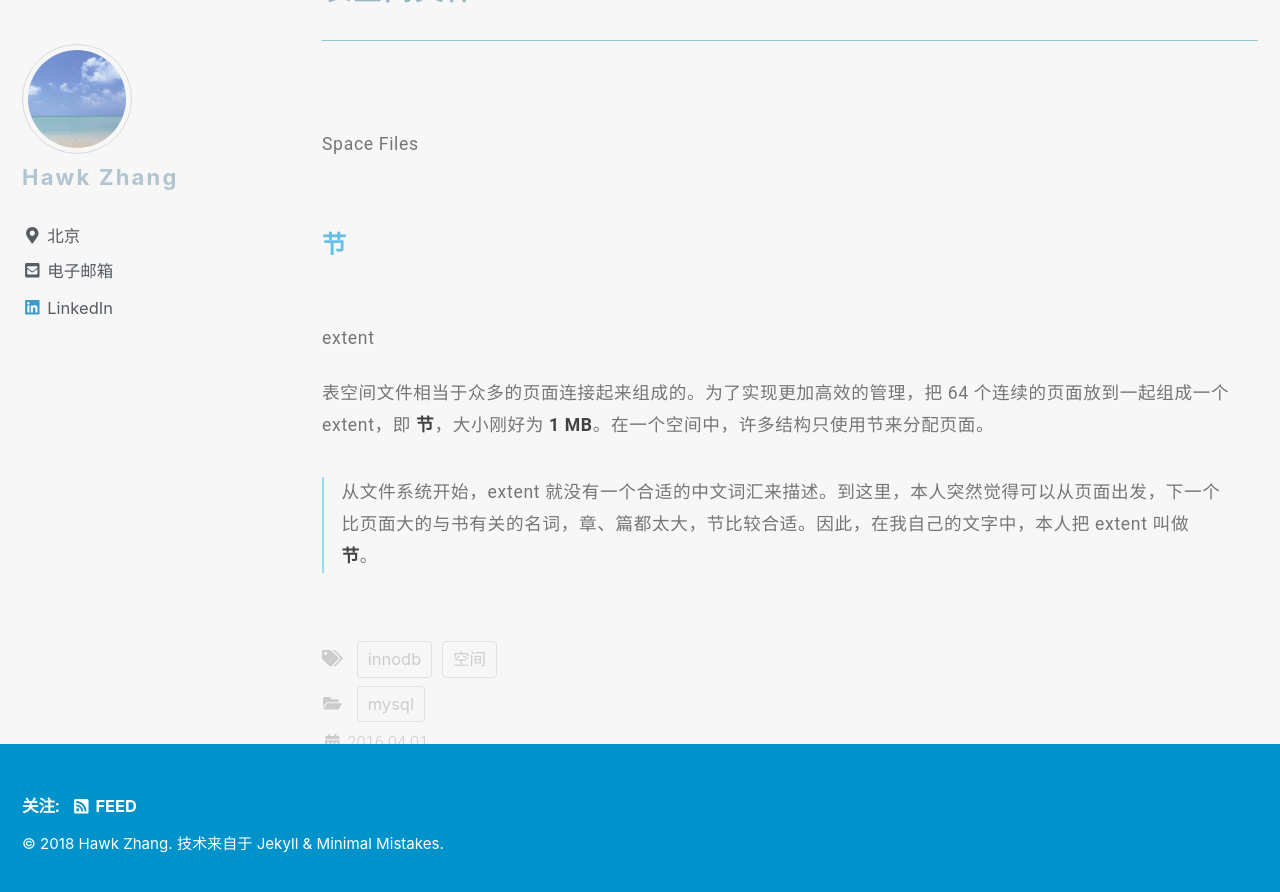
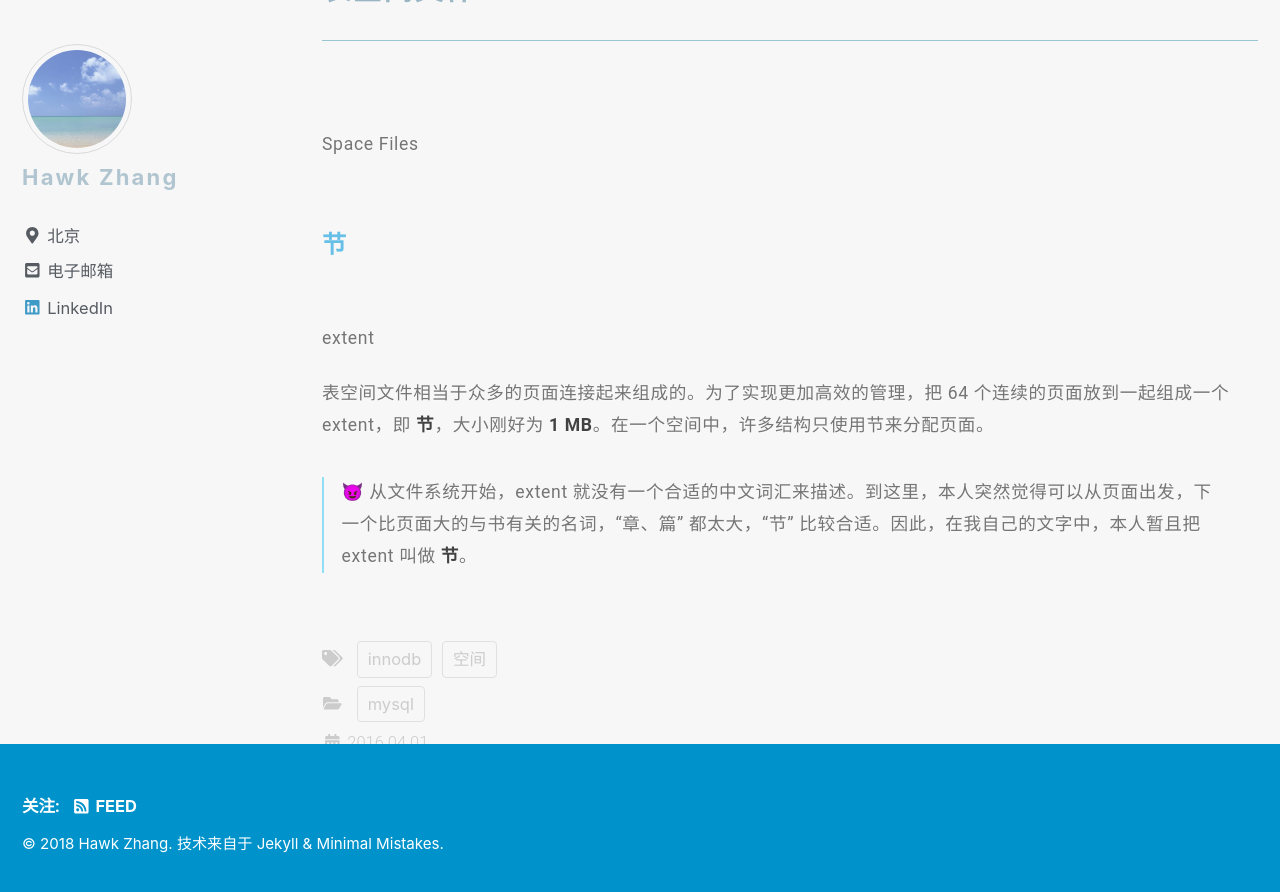
Before and after one commit to narru888/linotes_note, a Jekyll site: the page built from _posts/mysql/2016-04-01-innodb.struc.md, in a window 1280 px wide and 900 px high, scrolled down 7745 px. Shown: the top 892 px of the window. Built offline with Jekyll 4.4.1, drawn with Linux system fonts in a browser that asks for light colours; nearby versions of some CDN libraries; a script that is not in the unit is left out.

Commit message:
update on 2018-08-21 12:00:01 CST

```diff
--- a/_posts/mysql/2016-04-01-innodb.struc.md
+++ b/_posts/mysql/2016-04-01-innodb.struc.md
@@ -273,4 +273,4 @@ extent
 
 表空间文件相当于众多的页面连接起来组成的。为了实现更加高效的管理，把 64 个连续的页面放到一起组成一个 extent，即 **节**，大小刚好为 **1 MB**。在一个空间中，许多结构只使用节来分配页面。
 
->从文件系统开始，extent 就没有一个合适的中文词汇来描述。到这里，本人突然觉得可以从页面出发，下一个比页面大的与书有关的名词，章、篇都太大，节比较合适。因此，在我自己的文字中，本人把 extent 叫做 **节**。
+>😈 从文件系统开始，extent 就没有一个合适的中文词汇来描述。到这里，本人突然觉得可以从页面出发，下一个比页面大的与书有关的名词，“章、篇” 都太大，“节” 比较合适。因此，在我自己的文字中，本人暂且把 extent 叫做 **节**。
```
